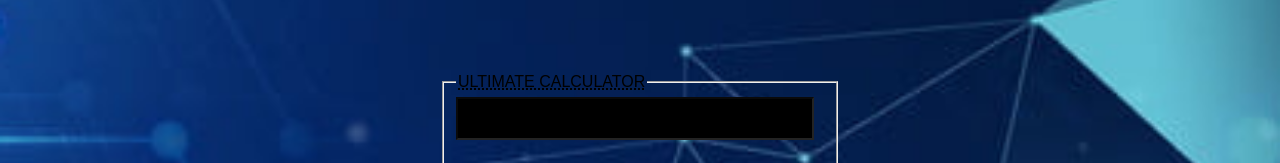
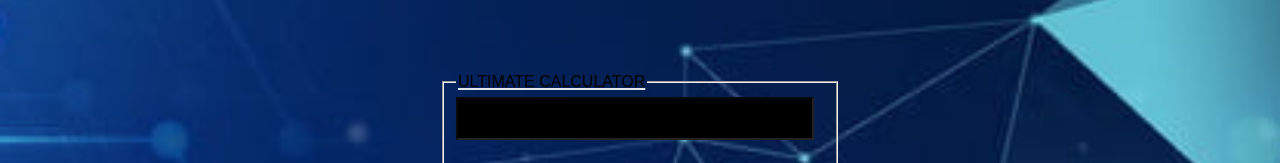
Before and after one commit to Zeusofgreek/calculator, a plain HTML site: page index.html in a window 1280 px wide. Shown: the part 227-390 px from the top of the page. Drawn offline with Linux system fonts and the light colour scheme.

Commit message:
Update a1.css

```diff
--- a/a1.css
+++ b/a1.css
@@ -7,7 +7,7 @@ body{
 }
 legend{
 font-family: sans-serif;
-    text-decoration: underline 2px dotted;
+    text-decoration: underline 2px solid #dfe9ec;
 }
 form{
     width: 400px;
```
